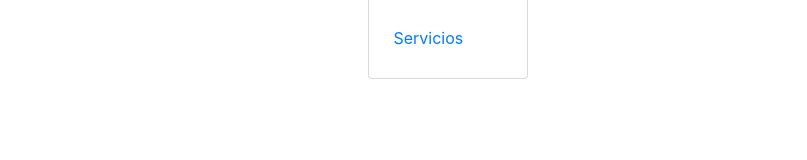
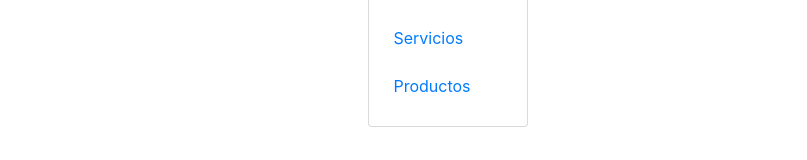
Before and after one commit to sedwarb/hairdressing, a React (Create React App) app in the folder client/: page / in a window 1280 px wide. Both pictures are taken after a click on the button "Informacion". Shown: the part 149-309 px from the top of the page, without its empty margins (0-807 px from the left). Built offline with nearby package versions, Linux system fonts and the light colour scheme.

Commit message:
se hicieron los cambios para mostrar la tabla de productos

```diff
--- a/client/src/App.js
+++ b/client/src/App.js
@@ -9,6 +9,7 @@ import { TablaUsuario } from './components/ShowTable/TablaUsuarios'
 import { TablaServicios } from './components/ShowTable/TablaServicios'
 import { TablaTrabaja } from './components/ShowTable/TablaTrabaja'
 import { Citas } from './components/Citas/Citas'
+import { TablaProductos } from './components/ShowTable/TablaProductos'
 
 function App() {
   return (
@@ -21,6 +22,7 @@ function App() {
       <Route exact path="/85115101114849798108101" component={TablaUsuario}></Route>
       <Route exact path="/8310111411810599101849798108101" component={TablaServicios}></Route>
       <Route exact path="/87111114107101114849798108101" component={TablaTrabaja}></Route>
+      <Route exact path="/11211411110011799116111115" component={TablaProductos}></Route>
     </React.StrictMode>
   );
 }
--- a/client/src/components/Navbar/Navbar.jsx
+++ b/client/src/components/Navbar/Navbar.jsx
@@ -30,6 +30,7 @@ export function Navbar(){
                                 <p className="dropdown-item"><NavLink exact to="/85115101114849798108101" >Clientes</NavLink></p>
                                 <p className="dropdown-item"><NavLink exact to="/87111114107101114849798108101" >Trabajadores</NavLink></p>
                                 <p className="dropdown-item"><NavLink exact to="/8310111411810599101849798108101" >Servicios</NavLink></p>
+                                <p className="dropdown-item"><NavLink exact to="/11211411110011799116111115" >Productos</NavLink></p>
                             </div>
                         </li>
                     </ul>
--- /dev/null
+++ b/client/src/components/ShowTable/TablaProductos.jsx
@@ -0,0 +1,12 @@
+import React from 'react'
+import {Table} from '../Table/Table'
+import {typeTable} from "../constAndFunctions/constAndFunions.js"
+
+export function TablaProductos(){
+    return(
+        <>
+            <div className="d-flex flex-row justify-content-center"><h1>Productos</h1></div>
+            <div className='mt-3 px-2'><Table typeTable={typeTable["products"]} search={{type:"product"}}/></div>
+        </>
+    )
+}
--- a/client/src/components/constAndFunctions/constAndFunions.js
+++ b/client/src/components/constAndFunctions/constAndFunions.js
@@ -24,7 +24,15 @@ export const typeTable = {
     {str:"Monto",name:"amountEntry",sname:null},
     {str:"Usuario",name:"user",sname:"fullname"},
     {str:"Trabajador",name:"worker",sname:"fullname"},
-    {str:"Servicio",name:"service",sname:"name"}]
+    {str:"Servicio",name:"service",sname:"name"}],
+    products:[{str:"Linea",name:"linea",sname:null},
+    {str:"Marca",name:"marca",sname:null},
+    {str:"Tipo",name:"tipo",sname:null},
+    {str:"Nombre",name:"nombre",sname:null},
+    {str:"Volumen",name:"volumen",sname:null},
+    {str:"Unidad",name:"unidad",sname:null},
+    {str:"Existencia",name:"existencia",sname:null},
+    {str:"Descripcion",name:"descripcion",sname:null}]
 }
 
 export const stateTable = {
--- a/client/src/components/entries/Oentries.jsx
+++ b/client/src/components/entries/Oentries.jsx
@@ -26,7 +26,7 @@ export function Oentries(){
                 <InputVarios conf={setEntries} tipo={"number"} estado={entries} nombre={"Precio"} iden={"amountEntry"}/>
             </div>
             <div className="d-flex flex-row justify-content-center">
-                <div className="p-2"><button onClick={()=>guardar(entries,setTabla,setEntries,tabla)} type='button' className="btn btn-outline-primary btn-lg" hidden={css.mostrado} >Guardar</button></div>
+                <div className="p-2"><button onClick={()=>guardar(entries,setTabla,setEntries,tabla)} type='button' className="btn btn-outline-primary btn-sm" hidden={css.mostrado} >Guardar</button></div>
             </div>
             <div className='mt-3 px-2' >
                 <TablaTemporal state={entries} encabezado={typeTable.entries} dat={tabla} estilo={"table table-striped"}/>
```
